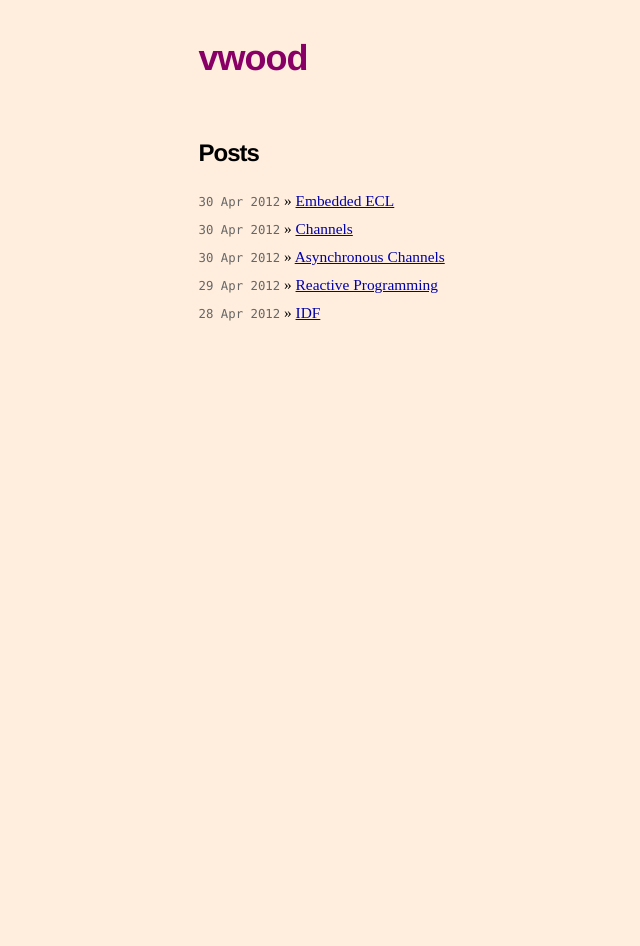
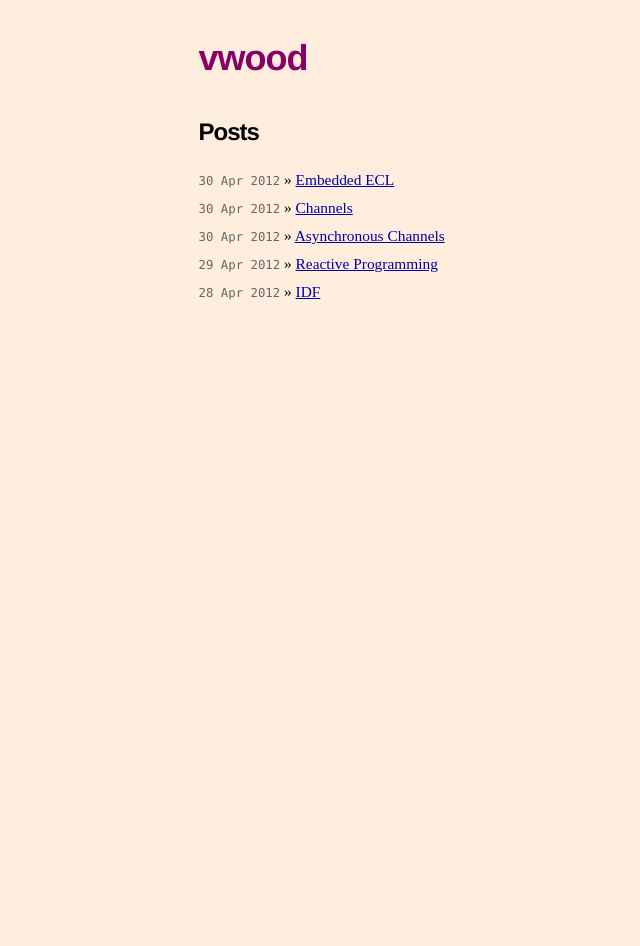
Before and after one commit to vwood/vwood.github.com, a Jekyll site: the page built from index.html, in a window 1280 px wide. Shown: the whole page, without its empty margins (118-758 px from the left). Built offline with Jekyll 4.4.1, drawn with Linux system fonts in a browser that asks for light colours.

Commit message:
Adjust margin

```diff
--- a/css/style.css
+++ b/css/style.css
@@ -107,7 +107,7 @@ ul.posts span {
     font-size: 36px;
     font-family: 'Helvetica Neue', 'Helvetica', 'Arial', sans-serif;
     font-weight: bold;
-    margin-bottom: 2em;
+    margin-bottom: 1.4em;
 }
 
 .site .title a {
```
